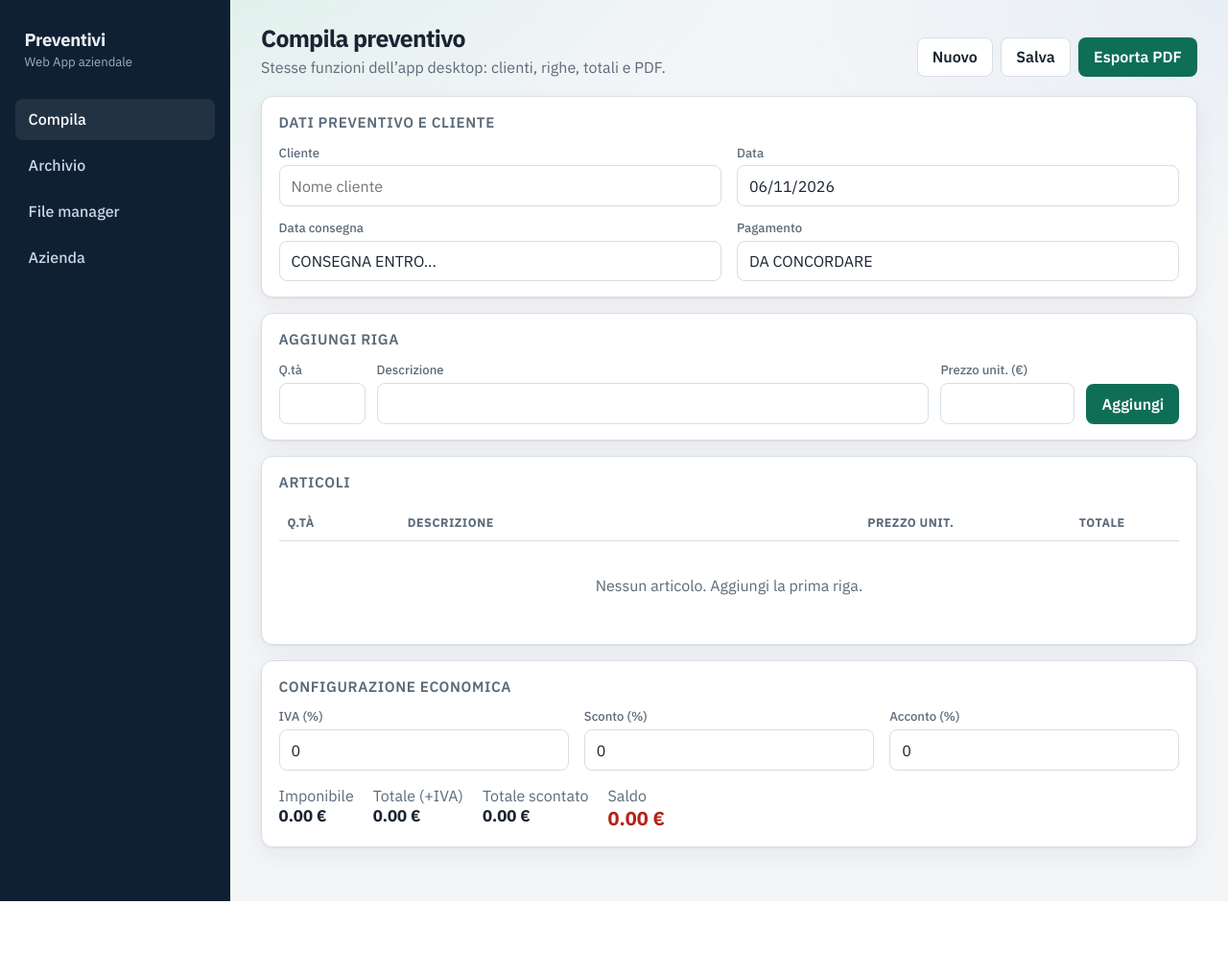
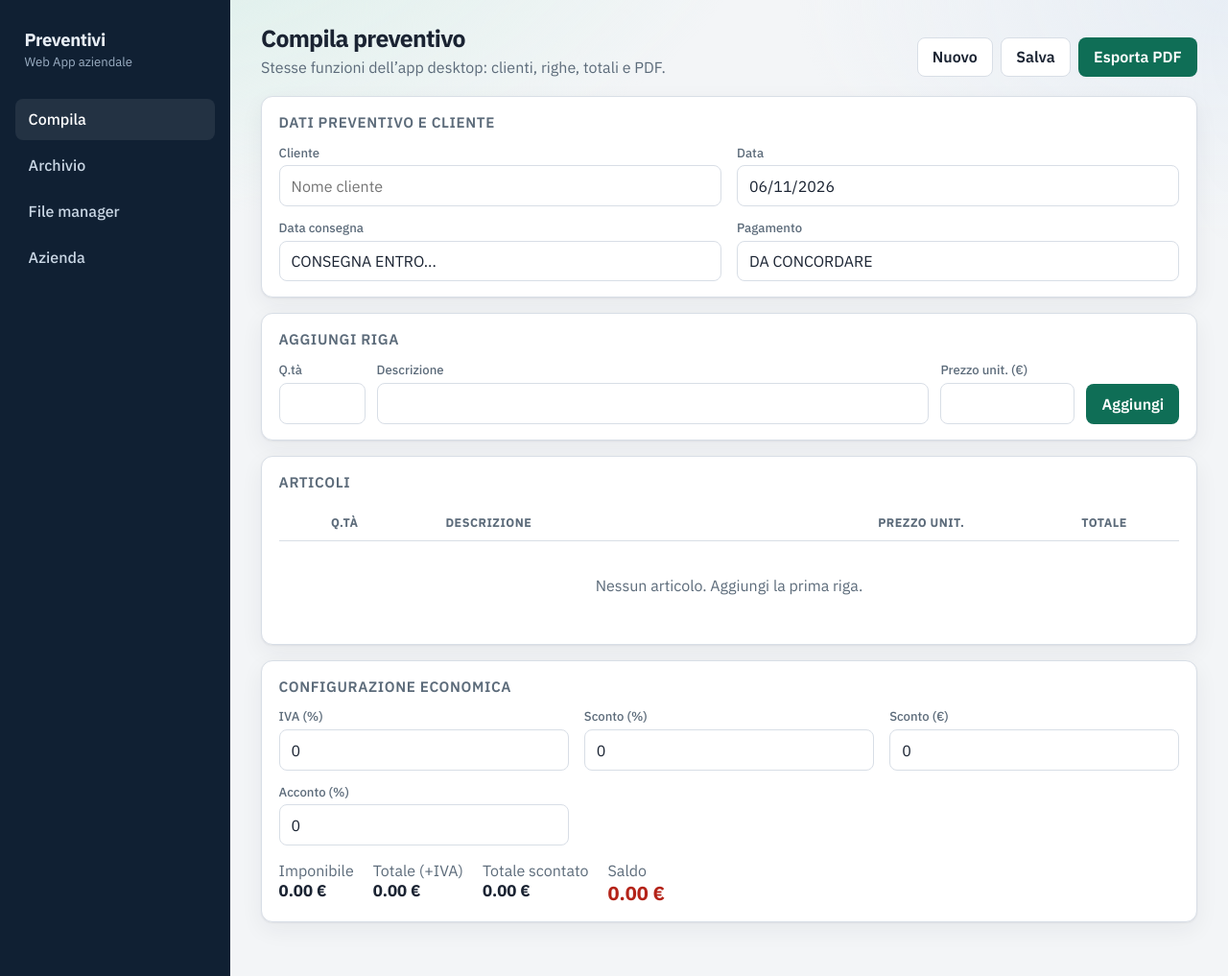
Before and after one commit to tappezzeriafariello-netizen/app-preventivi, a Flask app: page / in a window 1280 px wide. Shown: the whole page at 96% size. Before the commit the page ends 939 px from the top, so only its background shows below. Run offline with Flask 3, Linux system fonts and the light colour scheme; data comes from the database, SQL or seed files in the repository; tables that the repository leaves empty hold one stand-in row (values such as "Sample post"); lists and menus that the app fills with data are empty; some libraries are stand-ins or nearby versions.

Commit message:
Fixes to discount and rows (editable rows)

```diff
--- a/app.py
+++ b/app.py
@@ -101,6 +101,7 @@ def init_db() -> None:
             pagamento TEXT DEFAULT '',
             iva REAL DEFAULT 0,
             sconto REAL DEFAULT 0,
+            sconto_euro REAL DEFAULT 0,
             acconto REAL DEFAULT 0,
             articoli_json TEXT NOT NULL,
             totale REAL DEFAULT 0,
@@ -116,6 +117,9 @@ def init_db() -> None:
         );
         """
     )
+    columns = {row[1] for row in db.execute("PRAGMA table_info(preventivi)")}
+    if "sconto_euro" not in columns:
+        db.execute("ALTER TABLE preventivi ADD COLUMN sconto_euro REAL DEFAULT 0")
     db.commit()
     if APP_PASSWORD:
         row = db.execute("SELECT password_hash FROM auth WHERE id = 1").fetchone()
@@ -181,6 +185,15 @@ def calcola_totali(articoli: list, iva_perc: float, sconto_perc: float, acconto_
         "valore_acconto": valore_acconto,
         "saldo": saldo,
     }
+
+
+def percentuale_da_sconto_euro(
+    articoli: list, iva_perc: float, sconto_perc: float, sconto_euro: float
+) -> float:
+    if sconto_euro <= 0:
+        return sconto_perc
+    totale = sum(float(a.get("totale", 0)) for a in articoli) * (1 + iva_perc / 100)
+    return round(sconto_euro / totale * 100) if totale > 0 else 0
 
 
 def get_azienda() -> dict:
@@ -616,6 +629,7 @@ def api_salva_preventivo():
 
     iva = float(str(data.get("iva", 0)).replace(",", ".") or 0)
     sconto = float(str(data.get("sconto", 0)).replace(",", ".") or 0)
+    sconto_euro = float(str(data.get("sconto_euro", 0)).replace(",", ".") or 0)
     acconto = float(str(data.get("acconto", 0)).replace(",", ".") or 0)
     for a in articoli:
         a["qty"] = int(a["qty"])
@@ -623,6 +637,7 @@ def api_salva_preventivo():
         a["totale"] = a["qty"] * a["prezzo"]
         a["desc"] = str(a.get("desc", "")).strip()
 
+    sconto = percentuale_da_sconto_euro(articoli, iva, sconto, sconto_euro)
     tot = calcola_totali(articoli, iva, sconto, acconto)
     now = datetime.now().isoformat(timespec="seconds")
     stamp = datetime.now().strftime("%Y%m%d_%H%M%S")
@@ -635,6 +650,7 @@ def api_salva_preventivo():
         "pagamento": data.get("pagamento") or "",
         "iva": iva,
         "sconto": sconto,
+        "sconto_euro": sconto_euro,
         "acconto": acconto,
         "articoli": articoli,
     }
@@ -651,7 +667,7 @@ def api_salva_preventivo():
     if pid:
         db.execute(
             """UPDATE preventivi SET cliente=?, data=?, consegna=?, pagamento=?,
-               iva=?, sconto=?, acconto=?, articoli_json=?, totale=?, saldo=?,
+               iva=?, sconto=?, sconto_euro=?, acconto=?, articoli_json=?, totale=?, saldo=?,
                nome_file=?, updated_at=? WHERE id=?""",
             (
                 cliente,
@@ -660,6 +676,7 @@ def api_salva_preventivo():
                 payload["pagamento"],
                 iva,
                 sconto,
+                sconto_euro,
                 acconto,
                 json.dumps(articoli, ensure_ascii=False),
                 tot["totale_scontato"],
@@ -674,9 +691,9 @@ def api_salva_preventivo():
     else:
         cur = db.execute(
             """INSERT INTO preventivi
-               (cliente, data, consegna, pagamento, iva, sconto, acconto,
+               (cliente, data, consegna, pagamento, iva, sconto, sconto_euro, acconto,
                 articoli_json, totale, saldo, nome_file, created_at, updated_at)
-               VALUES (?,?,?,?,?,?,?,?,?,?,?,?,?)""",
+               VALUES (?,?,?,?,?,?,?,?,?,?,?,?,?,?)""",
             (
                 cliente,
                 payload["data"],
@@ -684,6 +701,7 @@ def api_salva_preventivo():
                 payload["pagamento"],
                 iva,
                 sconto,
+                sconto_euro,
                 acconto,
                 json.dumps(articoli, ensure_ascii=False),
                 tot["totale_scontato"],
@@ -753,13 +771,18 @@ def api_pdf_preview():
         a["qty"] = int(a["qty"])
         a["prezzo"] = float(str(a["prezzo"]).replace(",", "."))
         a["totale"] = a["qty"] * a["prezzo"]
+    iva = float(str(data.get("iva", 0)).replace(",", ".") or 0)
+    sconto = float(str(data.get("sconto", 0)).replace(",", ".") or 0)
+    sconto_euro = float(str(data.get("sconto_euro", 0)).replace(",", ".") or 0)
+    sconto = percentuale_da_sconto_euro(articoli, iva, sconto, sconto_euro)
     payload = {
         "cliente": data.get("cliente") or "",
         "data": data.get("data") or "",
         "consegna": data.get("consegna") or "",
         "pagamento": data.get("pagamento") or "",
-        "iva": float(str(data.get("iva", 0)).replace(",", ".") or 0),
-        "sconto": float(str(data.get("sconto", 0)).replace(",", ".") or 0),
+        "iva": iva,
+        "sconto": sconto,
+        "sconto_euro": sconto_euro,
         "acconto": float(str(data.get("acconto", 0)).replace(",", ".") or 0),
         "articoli": articoli,
     }
--- a/static/app.js
+++ b/static/app.js
@@ -6,6 +6,7 @@
   const $ = (id) => document.getElementById(id);
   const tbody = document.querySelector("#tabella tbody");
   const emptyMsg = $("emptyMsg");
+  let scontoEuroManuale = false;
 
   function num(v) {
     const n = parseFloat(String(v ?? "0").replace(",", "."));
@@ -20,11 +21,14 @@
     tbody.innerHTML = "";
     articoli.forEach((a, i) => {
       const tr = document.createElement("tr");
+      tr.draggable = true;
+      tr.dataset.index = i;
       tr.innerHTML = `
-        <td>${a.qty}</td>
-        <td>${escapeHtml(a.desc)}</td>
-        <td class="num">${euro(a.prezzo)}</td>
-        <td class="num">${euro(a.totale)}</td>
+        <td class="drag-cell"><button type="button" class="drag-handle" aria-label="Sposta riga" title="Sposta riga">☰</button></td>
+        <td><input class="line-qty" type="number" min="1" step="1" value="${a.qty}"></td>
+        <td><input class="line-desc" type="text" value="${escapeHtml(a.desc)}"></td>
+        <td class="num"><input class="line-price" type="text" inputmode="decimal" value="${a.prezzo}"></td>
+        <td class="num line-total">${euro(a.totale)}</td>
         <td><button type="button" class="btn btn-danger" data-i="${i}">Elimina</button></td>`;
       tbody.appendChild(tr);
     });
@@ -32,6 +36,44 @@
     tbody.querySelectorAll("[data-i]").forEach((btn) => {
       btn.addEventListener("click", () => {
         articoli.splice(Number(btn.getAttribute("data-i")), 1);
+        render();
+      });
+    });
+    tbody.querySelectorAll("tr").forEach((tr) => {
+      const i = Number(tr.dataset.index);
+      tr.querySelector(".line-qty").addEventListener("input", (event) => {
+        const qty = parseInt(event.target.value, 10);
+        articoli[i].qty = Number.isFinite(qty) && qty > 0 ? qty : 0;
+        articoli[i].totale = articoli[i].qty * articoli[i].prezzo;
+        tr.querySelector(".line-total").textContent = euro(articoli[i].totale);
+        aggiornaTotali();
+      });
+      tr.querySelector(".line-desc").addEventListener("input", (event) => {
+        articoli[i].desc = event.target.value;
+      });
+      tr.querySelector(".line-price").addEventListener("input", (event) => {
+        articoli[i].prezzo = num(event.target.value);
+        articoli[i].totale = articoli[i].qty * articoli[i].prezzo;
+        tr.querySelector(".line-total").textContent = euro(articoli[i].totale);
+        aggiornaTotali();
+      });
+      tr.addEventListener("dragstart", (event) => {
+        if (!event.target.closest(".drag-handle")) {
+          event.preventDefault();
+          return;
+        }
+        tr.classList.add("dragging");
+        event.dataTransfer.effectAllowed = "move";
+        event.dataTransfer.setData("text/plain", String(i));
+      });
+      tr.addEventListener("dragend", () => tr.classList.remove("dragging"));
+      tr.addEventListener("dragover", (event) => event.preventDefault());
+      tr.addEventListener("drop", (event) => {
+        event.preventDefault();
+        const from = Number(event.dataTransfer.getData("text/plain"));
+        if (!Number.isInteger(from) || from === i) return;
+        const [moved] = articoli.splice(from, 1);
+        articoli.splice(i, 0, moved);
         render();
       });
     });
@@ -49,6 +91,12 @@
   function aggiornaTotali() {
     const imponibile = articoli.reduce((s, a) => s + a.totale, 0);
     const iva = num($("iva").value);
+    if (scontoEuroManuale) {
+      const totaleBase = imponibile * (1 + iva / 100);
+      $("sconto").value = totaleBase > 0
+        ? Math.round((num($("scontoEuro").value) / totaleBase) * 100)
+        : "0";
+    }
     const sconto = num($("sconto").value);
     const acconto = num($("acconto").value);
     const valoreIva = imponibile * (iva / 100);
@@ -73,6 +121,7 @@
       pagamento: $("pagamento").value.trim(),
       iva: $("iva").value,
       sconto: $("sconto").value,
+      sconto_euro: $("scontoEuro").value,
       acconto: $("acconto").value,
       articoli,
     };
@@ -87,6 +136,8 @@
     $("pagamento").value = "DA CONCORDARE";
     $("iva").value = "0";
     $("sconto").value = "0";
+    $("scontoEuro").value = "0";
+    scontoEuroManuale = false;
     $("acconto").value = "0";
     $("saveStatus").textContent = "";
     render();
@@ -100,6 +151,7 @@
     $("pagamento").value = data.pagamento || "";
     $("iva").value = data.iva ?? "0";
     $("sconto").value = data.sconto ?? "0";
+    $("scontoEuro").value = data.sconto_euro ?? "0";
     $("acconto").value = data.acconto ?? "0";
     articoli.length = 0;
     (data.articoli || []).forEach((a) => {
@@ -128,8 +180,23 @@
     render();
   });
 
-  ["iva", "sconto", "acconto"].forEach((id) => {
+  ["iva", "acconto"].forEach((id) => {
     $(id).addEventListener("input", aggiornaTotali);
+  });
+  $("sconto").addEventListener("input", () => {
+    scontoEuroManuale = false;
+    const imponibile = articoli.reduce((s, a) => s + a.totale, 0);
+    const totale = imponibile * (1 + num($("iva").value) / 100);
+    $("scontoEuro").value = (totale * num($("sconto").value) / 100).toFixed(2);
+    aggiornaTotali();
+  });
+  $("scontoEuro").addEventListener("input", () => {
+    scontoEuroManuale = true;
+    const imponibile = articoli.reduce((s, a) => s + a.totale, 0);
+    const totale = imponibile * (1 + num($("iva").value) / 100);
+    const euroSconto = num($("scontoEuro").value);
+    $("sconto").value = totale > 0 ? Math.round((euroSconto / totale) * 100) : "0";
+    aggiornaTotali();
   });
 
   $("btnNuovo").addEventListener("click", () => {
--- a/static/style.css
+++ b/static/style.css
@@ -207,6 +207,24 @@ table.data th, table.data td {
   border-bottom: 1px solid var(--line);
   text-align: left;
 }
+table.data input {
+  min-width: 0;
+  padding: 0.45rem 0.5rem;
+}
+table.data .line-qty { width: 5rem; }
+table.data .line-price { width: 8rem; text-align: right; }
+.drag-cell { width: 2.5rem; text-align: center !important; }
+.drag-handle {
+  border: 0;
+  background: transparent;
+  color: var(--muted);
+  cursor: grab;
+  font-size: 1.25rem;
+  line-height: 1;
+  padding: 0.2rem;
+}
+.drag-handle:active { cursor: grabbing; }
+tr.dragging { opacity: 0.45; }
 table.data th {
   font-size: 0.78rem;
   text-transform: uppercase;
--- a/templates/index.html
+++ b/templates/index.html
@@ -67,6 +67,7 @@
   <table class="data" id="tabella">
     <thead>
       <tr>
+        <th aria-label="Ordina"></th>
         <th>Q.tà</th>
         <th>Descrizione</th>
         <th class="num">Prezzo unit.</th>
@@ -89,6 +90,10 @@
     <div>
       <label for="sconto">Sconto (%)</label>
       <input type="text" id="sconto" value="{{ preventivo.sconto if preventivo else '0' }}">
+    </div>
+    <div>
+      <label for="scontoEuro">Sconto (€)</label>
+      <input type="text" id="scontoEuro" value="{{ preventivo.sconto_euro if preventivo else '0' }}" inputmode="decimal">
     </div>
     <div>
       <label for="acconto">Acconto (%)</label>
```
